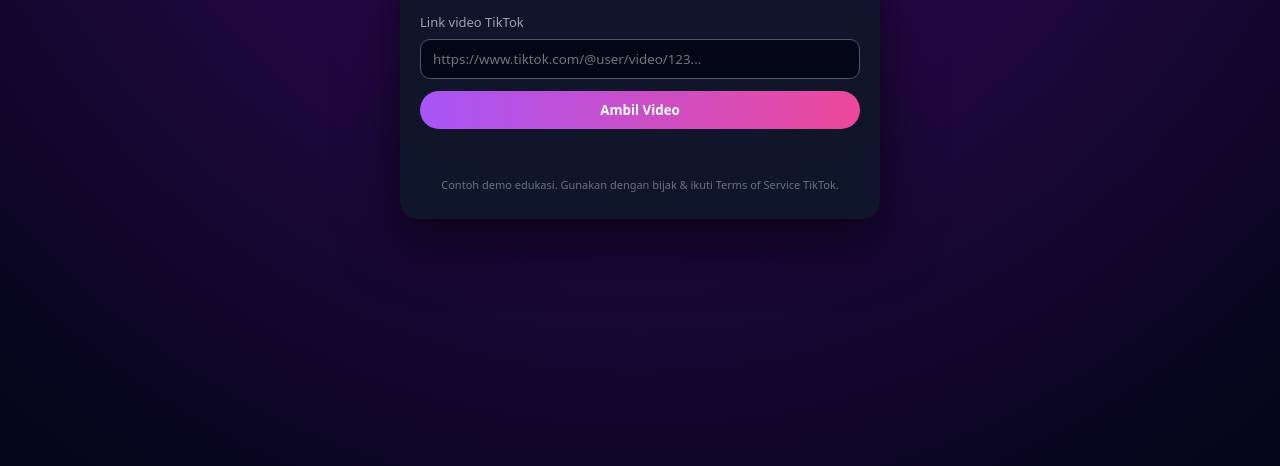
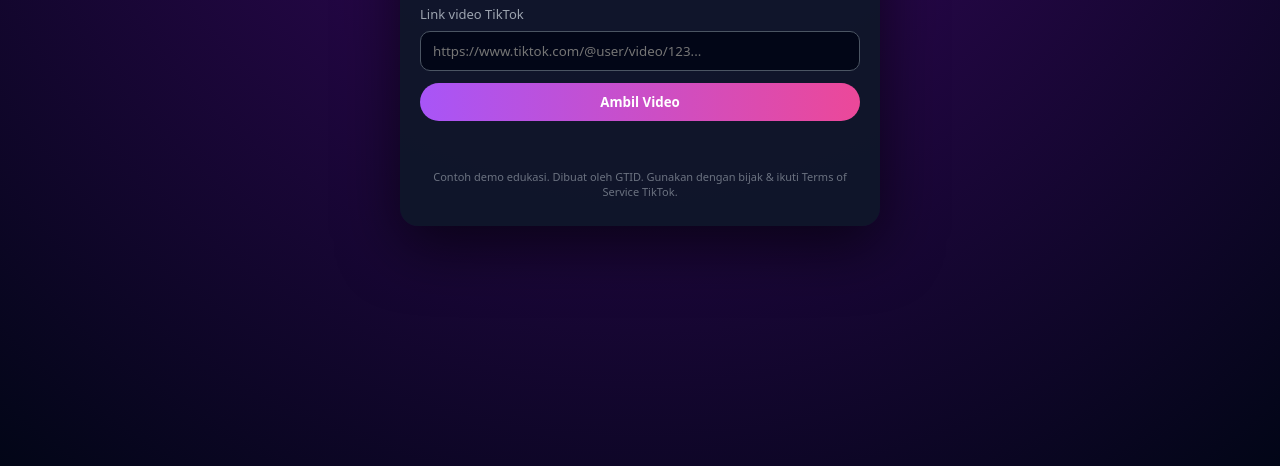
Before and after one commit to gtidtechdevice/Toktokder, a plain HTML site: page index.html in a window 1280 px wide. Shown: the part 334-800 px from the top of the page. Drawn offline with Linux system fonts and the light colour scheme.

Commit message:
Update index.html

```diff
--- a/index.html
+++ b/index.html
@@ -36,7 +36,7 @@
     </main>
 
     <footer>
-      <p>Contoh demo edukasi. Gunakan dengan bijak & ikuti Terms of Service TikTok.</p>
+      <p>Contoh demo edukasi. Dibuat oleh GTID. Gunakan dengan bijak & ikuti Terms of Service TikTok.</p>
     </footer>
   </div>
 
```
